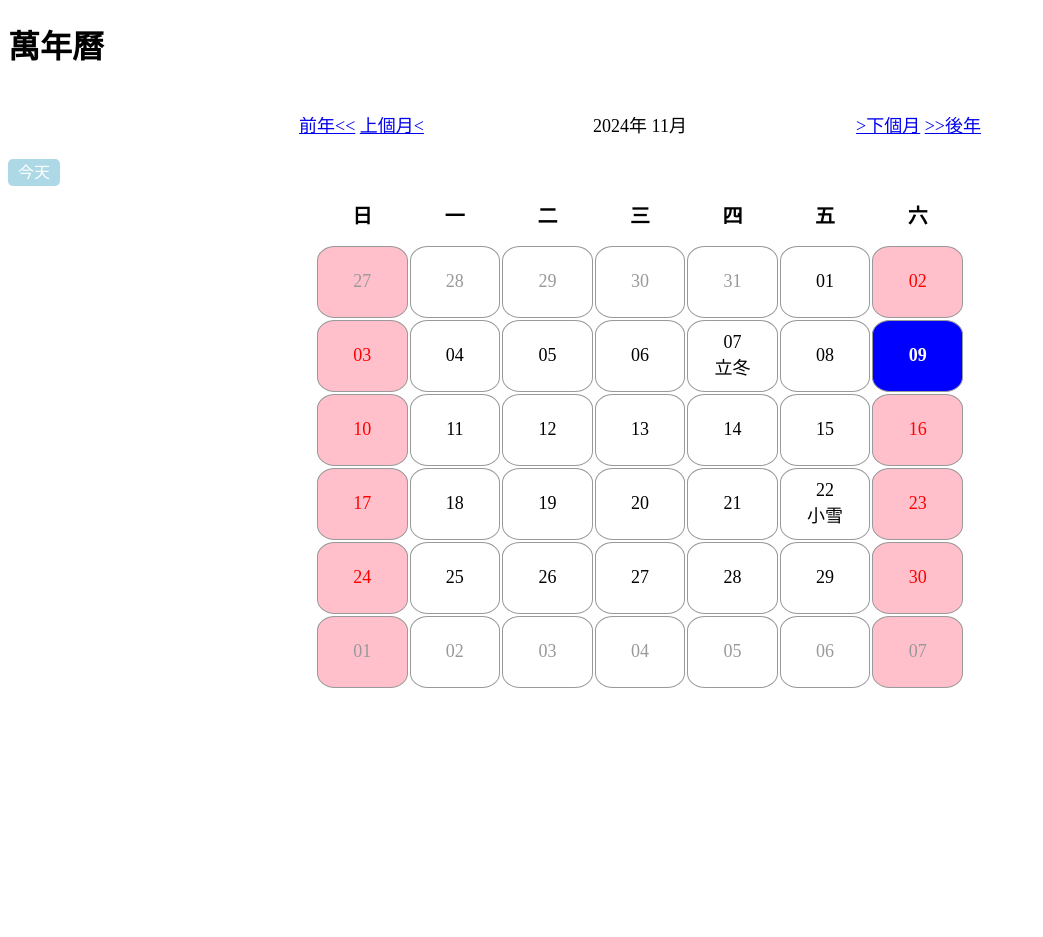
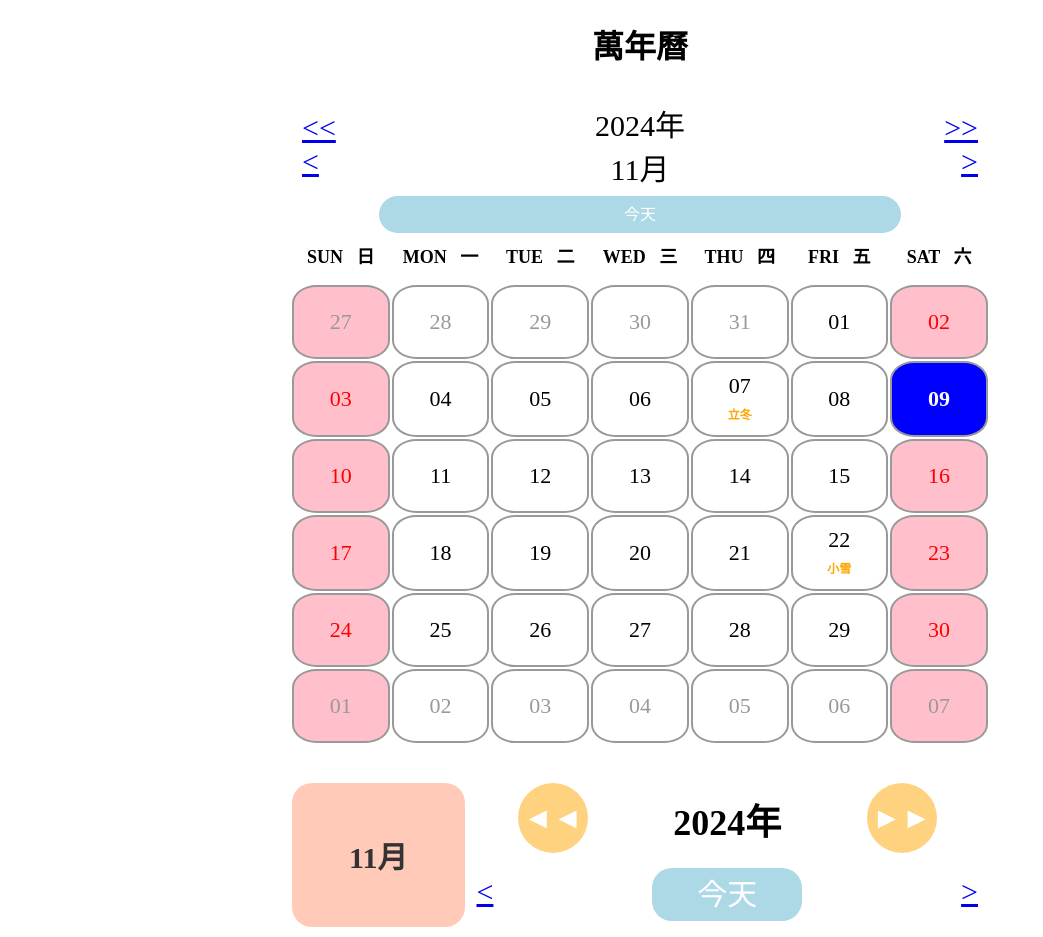
Before and after one commit to sandy0v0/11304-PHP, a PHP site: page /calendar.php in a window 1280 px wide. Shown: the whole page, without its empty margins (0-1043 px from the left). Before the commit the page ends 688 px from the top, so only its background shows below. Run offline with PHP 8.4, Linux system fonts and the light colour scheme.

Commit message:
月份版面調整+CSS版面調整

```diff
--- a/calendar.php
+++ b/calendar.php
@@ -10,27 +10,30 @@
 </body>
 
 <style>
+    body {
+    text-align: center ; /* 設定容器的樣式，使按鈕居中顯示 */
+    }
     table {
-        width: 650px;
-        height: 70px;
+        width: 700px;
+        height: 80px;
         /* border-collapse:collapse; 使邊框合併 */
         margin:auto;
         /* background: rgb(<?rand(50,250);?>,<?rand(50,250);?>,<?rand(50,250);?>); */
     }
 
     th {
-    font-size: 20px; /* 調整星期標題的字體大小 */
+    font-size: 18px; /* 調整星期標題的字體大小 */
     padding: 15px 0; /* 調整星期標題的內邊距 */
     }
 
-    td{
-        width: 90px;
+    td {
+        width: 100px;
         height: 50px;
         padding: 10px 10px; /* 單元格內的邊距 */
         text-align:center; /* 文字居中 */
-        border:1px solid #999; /* 邊框顏色 */
-        border-radius: 20%;  /* 使日期框變圓形 */
-        font-size: 18px;  /* 調整日期框字體大小 */
+        border:2px solid #999; /* 邊框顏色 */
+        border-radius: 25%;  /* 使日期框變圓形 */
+        font-size: 22px;  /* 調整日期框字體大小 */
     }
     .holiday{
         background: pink; /* 假日的背景顏色 */
@@ -45,27 +48,84 @@
         font-weight:bolder; /* 加粗字體 */
     }
     .nav{
-        width: 686px;
+        width: 700px;
         margin:auto;
     }
-    .nav table td{
-        border:0px;
-        padding:0;
+
+    .nav td{
+        font-size: 30px;
+        border:10px;
+        padding:10px 10px;
+        text-decoration: none;
+
     }
 
     .today-button {
-    text-align: 150px  ; /* 設定容器的樣式，使按鈕居中顯示 */
+    text-align: center ; /* 設定容器的樣式，使按鈕居中顯示 */
     }
 
     /* 設定按鈕的樣式 */
     .today-link {
-    padding: 5px 10px; /* 按鈕的內邊距，上下5px，左右10px */
+    padding: 10px 245px 10px; /* 按鈕的內邊距 */
     background-color: lightblue; /* 按鈕的背景顏色 */
     color: white; /* 按鈕的文字顏色 */
     text-decoration: none; /* 取消超鏈接的下劃線 */
-    border-radius: 5px; /* 按鈕的圓角效果 */
+    border-radius: 20px; /* 按鈕的圓角效果 */
     }
 
+    /* 設定按鈕的樣式 */
+    .today-link1 {
+    padding: 10px 45px 10px; /* 按鈕的內邊距 */
+    background-color: lightblue; /* 按鈕的背景顏色 */
+    color: white; /* 按鈕的文字顏色 */
+    text-decoration: none; /* 取消超鏈接的下劃線 */
+    border-radius: 20px; /* 按鈕的圓角效果 */
+    }
+
+    .sp-date {
+    font-size: 12px; /* 特定日期的文字大小 */
+    color: #FFA500; /* 特定日期的文字顏色（橙色） */
+    font-weight: bold; /* 使文字加粗 */
+    }
+
+    .holiday-text {
+    padding: bottom;
+    font-size: 14px; /* 國定假日的文字大小 */
+    color: #FF4500; /* 國定假日的文字顏色（橘紅色） */
+    font-style: italic; /* 讓文字傾斜 */
+    }
+
+    /* 調整 << 和 >> 的樣式 */
+    .nextYear {
+        color: #fff;
+        background: rgba(255, 199, 95, 0.8);
+        border-radius: 50%; /* 設置為圓框 */
+        font-size: 24px; /* 調整大小 */
+        width: 50px;
+        height: 50px;
+        display: flex;
+        align-items: center;
+        justify-content: center;
+        margin: auto;
+        text-decoration: none;
+        font-weight: bold;
+    }
+
+    /* 移除底線效果 */
+    .nextYear a {
+        color: white;
+        text-decoration: none;
+    }
+
+    /* 調整月份的字體大小 */
+    .month {
+        color: #333;
+        font-size: 30px;
+        background: rgba(255, 150, 113, 0.5);
+        border-radius: 20px;
+        padding: 10px 20px;
+        font-weight: bold;
+    }
 </style>
 
 </table>
@@ -133,16 +193,18 @@ $holidays = [
         <tr>
             <td style='text-align:left'>
                 <!-- <a href="calendar.php?year=<?=$year-2;?>">前年</a> -->
-                <a href="calendar.php?year=<?=$prevYearMonth;?>&month=<?=$month;?>">前年<<</a>
-                <a href="calendar.php?year=<?=$prevYear;?>&month=<?=$prevMonth;?>">上個月<</a>
+                <a href="calendar.php?year=<?=$prevYearMonth;?>&month=<?=$month;?>"><<</a>
+                <br>
+                <a href="calendar.php?year=<?=$prevYear;?>&month=<?=$prevMonth;?>"><</a>
             </td>
             <td>
-        <?php echo "{$year}年 {$month}月";?>
+                <?php echo "{$year}年 <br> {$month}月";?>
             </td>
             <td style='text-align:right'>
-        <a href="calendar.php?year=<?=$nextYear;?>&month=<?=$nextMonth;?>">>下個月</a>
+                <a href="calendar.php?year=<?=$nextYearMonth;?>&month=<?=$month;?>">>></a>
+                <br>
+                <a href="calendar.php?year=<?=$nextYear;?>&month=<?=$nextMonth;?>">></a>
                 <!-- <a href="calendar.php?year=<?=$year+1;?>">明年</a> -->
-        <a href="calendar.php?year=<?=$nextYearMonth;?>&month=<?=$month;?>">>>後年</a>
             </td>
         </tr>
     </table>
@@ -159,13 +221,13 @@ $holidays = [
 <table>
 <tr>
     <!-- <td></td> -->
-    <th>日</th>
-    <th>一</th>
-    <th>二</th>
-    <th>三</th>
-    <th>四</th>
-    <th>五</th>
-    <th>六</th>
+    <th>SUN &nbsp; 日</th>
+    <th>MON &nbsp; 一</th>
+    <th>TUE &nbsp; 二</th>
+    <th>WED &nbsp; 三</th>
+    <th>THU &nbsp; 四</th>
+    <th>FRI &nbsp; 五</th>
+    <th>SAT &nbsp; 六</th>
 </tr>
 
 <?php
@@ -200,13 +262,13 @@ for($i=0;$i<6;$i++){
 
         //如果有特定日期程式撰寫
         if(isset($spDate[date("Y-m-d",$theDayTime)])){
-            echo "<br>{$spDate[date("Y-m-d",$theDayTime)]}";
+            echo "<br><span class='sp-date'>{$spDate[date("Y-m-d",$theDayTime)]}</span>";
         }
 
         //國定假日程式撰寫(如果想要改成不同顏色，要再上面新增CSS判斷)
         //目前是農曆的節日要再另外設計
         if(isset($holidays[date("m-d",$theDayTime)])){
-            echo "<br>{$holidays[date("m-d",$theDayTime)]}";
+            echo "<br><span class='holiday-text'>{$holidays[date("m-d",$theDayTime)]}</span>";
         }
 
 
@@ -220,5 +282,43 @@ for($i=0;$i<6;$i++){
 
 </table>
 
+<br>
+<br>
+
+<div class='nav'>
+    <table style="width:100%">
+        <tr>
+            <td class="month" rowspan="2">
+                <?php echo " {$month}月";?>
+            </td>
+            <td class="nextYear">
+                <a href="calendar.php?year=<?=$prevYearMonth;?>&month=<?=$month;?>">◄◄</a>
+            </td>
+            <td style="font-size: 36px; font-weight: bold;">
+                <?php echo "{$year}年" ;?>
+            </td>
+            <td class="nextYear">
+                <a href="calendar.php?year=<?=$nextYearMonth;?>&month=<?=$month;?>">►►</a>
+            </td>
+        </tr>
+
+        <tr>
+        <td style='text-align:left'>
+            <a href="calendar.php?year=<?=$prevYear;?>&month=<?=$prevMonth;?>"><</a>
+        </td>
+        <td class="today-button">
+            <a href="calendar.php?year=<?php echo date('Y'); ?>&month=<?php echo date('m'); ?>" class="today-link1">
+            今天
+            </a>
+        </td>
+        <td style='text-align:right'>
+            <a href="calendar.php?year=<?=$nextYear;?>&month=<?=$nextMonth;?>">></a>
+        </td>
+    </tr>
+
+    </table>
+</div>
+
+
 
 </html>
```
Lines whose indentation alone changed are shown as unchanged.
